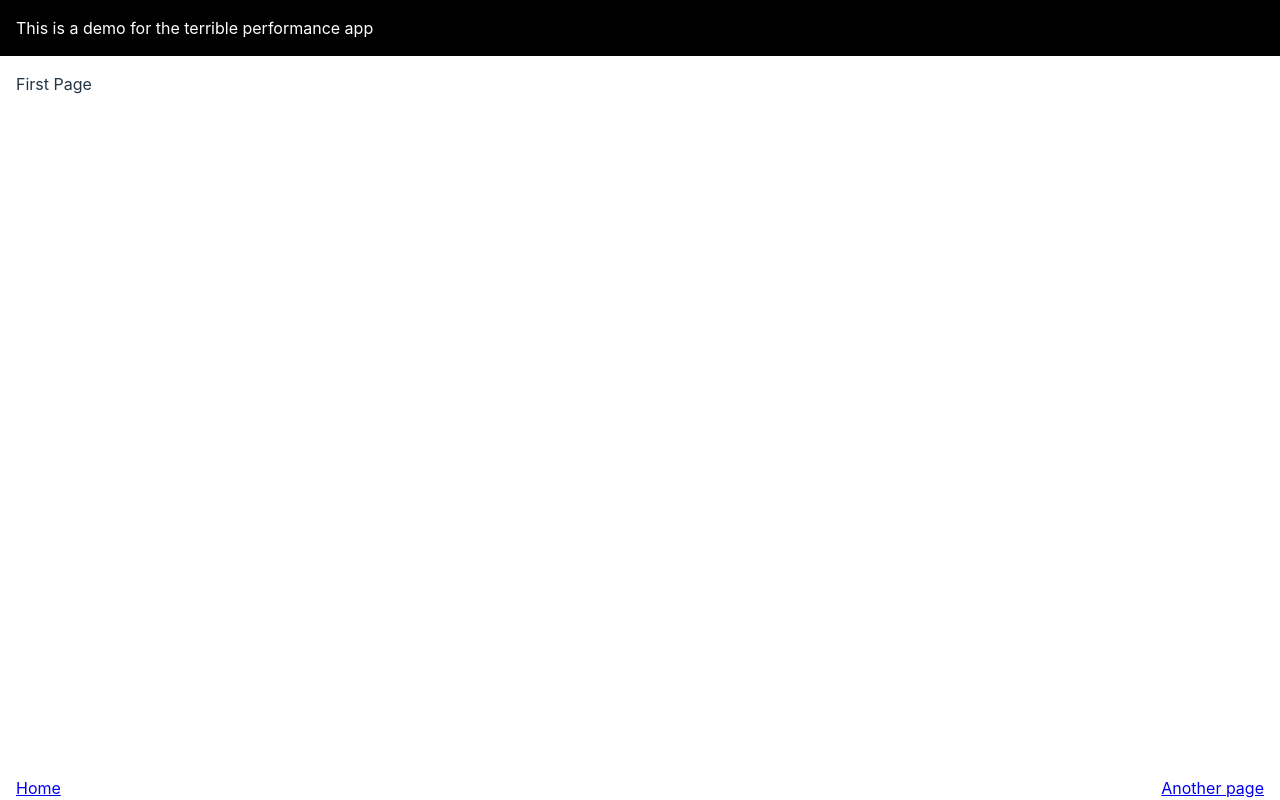
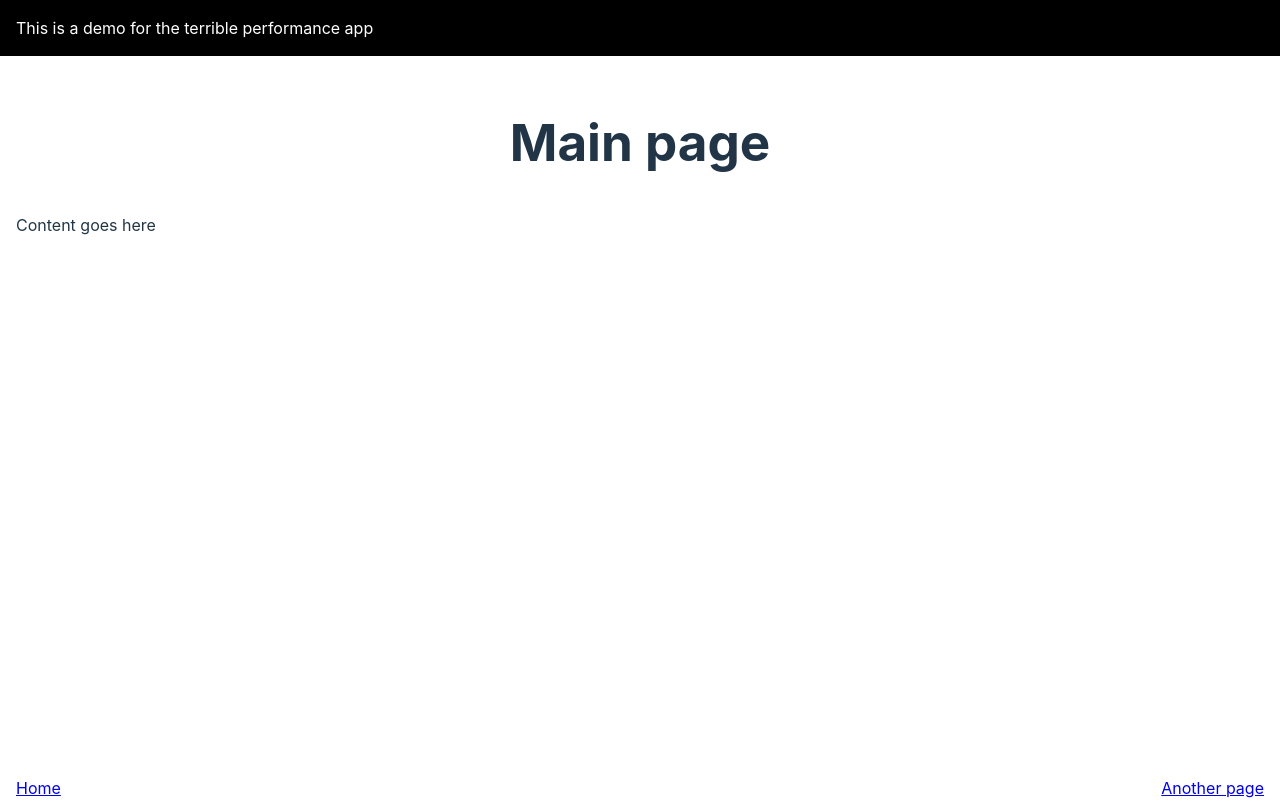
Before and after one commit to Drag13/performance-nightmare, a React (Vite) app: page / in a window 1280 px wide. Built offline with nearby package versions, Linux system fonts and the light colour scheme.

Commit message:
Split to pages

```diff
--- a/src/index.css
+++ b/src/index.css
@@ -34,3 +34,7 @@ h1 {
     background-color: #ffffff;
   }
 }
+
+.align-center {
+  text-align: center;
+}
--- /dev/null
+++ b/src/main-page/main.page.jsx
@@ -0,0 +1,6 @@
+export const MainPage = () => (
+  <article>
+    <h1 className="align-center">Main page</h1>
+    <p>Content goes here</p>
+  </article>
+);
--- a/src/router.jsx
+++ b/src/router.jsx
@@ -1,6 +1,8 @@
 import { createHashRouter } from "react-router-dom";
 import { BASE_PATH } from "./config";
 import { Layout } from "./layout";
+import { MainPage } from "./main-page/main.page";
+import { SecondPage } from "./second-page/second.page";
 
 export const appRouter = createHashRouter(
   [
@@ -10,11 +12,11 @@ export const appRouter = createHashRouter(
       children: [
         {
           index: true,
-          element: <>First Page</>,
+          element: <MainPage />,
         },
         {
           path: "/second",
-          element: <>Second Page</>,
+          element: <SecondPage />,
         },
       ],
     },
--- /dev/null
+++ b/src/second-page/second.page.jsx
@@ -0,0 +1,6 @@
+export const SecondPage = () => (
+  <article>
+    <h1 className="align-center">Second page</h1>
+    <p>Content goes here</p>
+  </article>
+);
```
